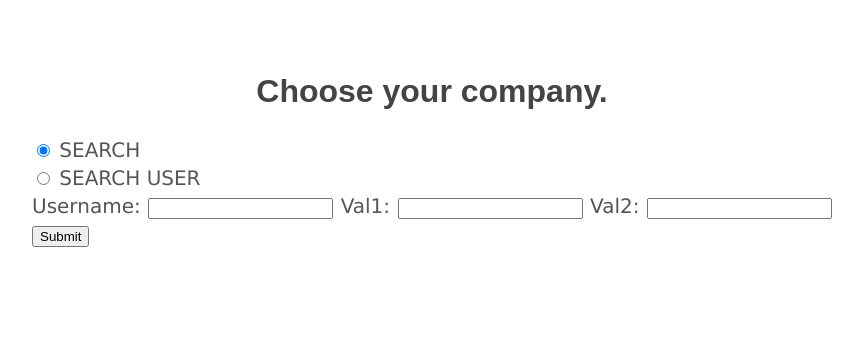
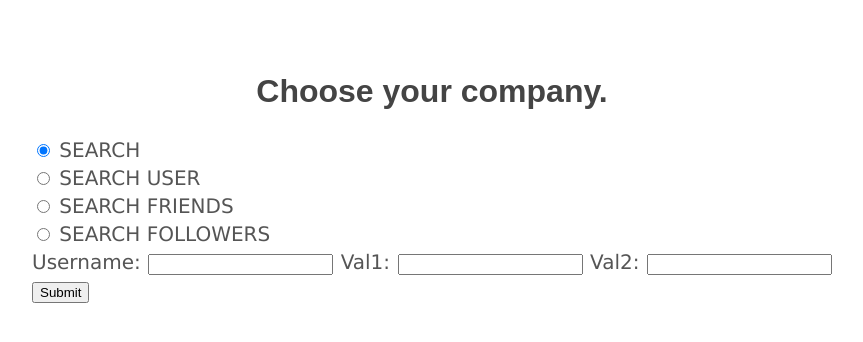
Before and after one commit to bounswe/bounswe2018group3, a Python web app: template templates/index.html in a window 1280 px wide. Shown: the top 342 px of the page, without its empty margins (208-1071 px from the left). Run offline with Jinja, Linux system fonts and the light colour scheme; the template is opened without the code that fills it, so the values that code supplies are empty.

Commit message:
Added searchFollowers and searchFriends parts

```diff
--- a/templates/index.html
+++ b/templates/index.html
@@ -30,6 +30,8 @@
         <form method="post" action="/result">
             <input type="radio" name="method_type" value="search" checked> SEARCH<br>
             <input type="radio" name="method_type" value="searchUser"> SEARCH USER<br>
+            <input type="radio" name="method_type" value="searchFriends"> SEARCH FRIENDS<br>
+            <input type="radio" name="method_type" value="searchFollowers"> SEARCH FOLLOWERS<br>
             Username: <input type="text" name="username">
             Val1: <input type="text" name="val1">
             Val2: <input type="text" name="val2">
```
